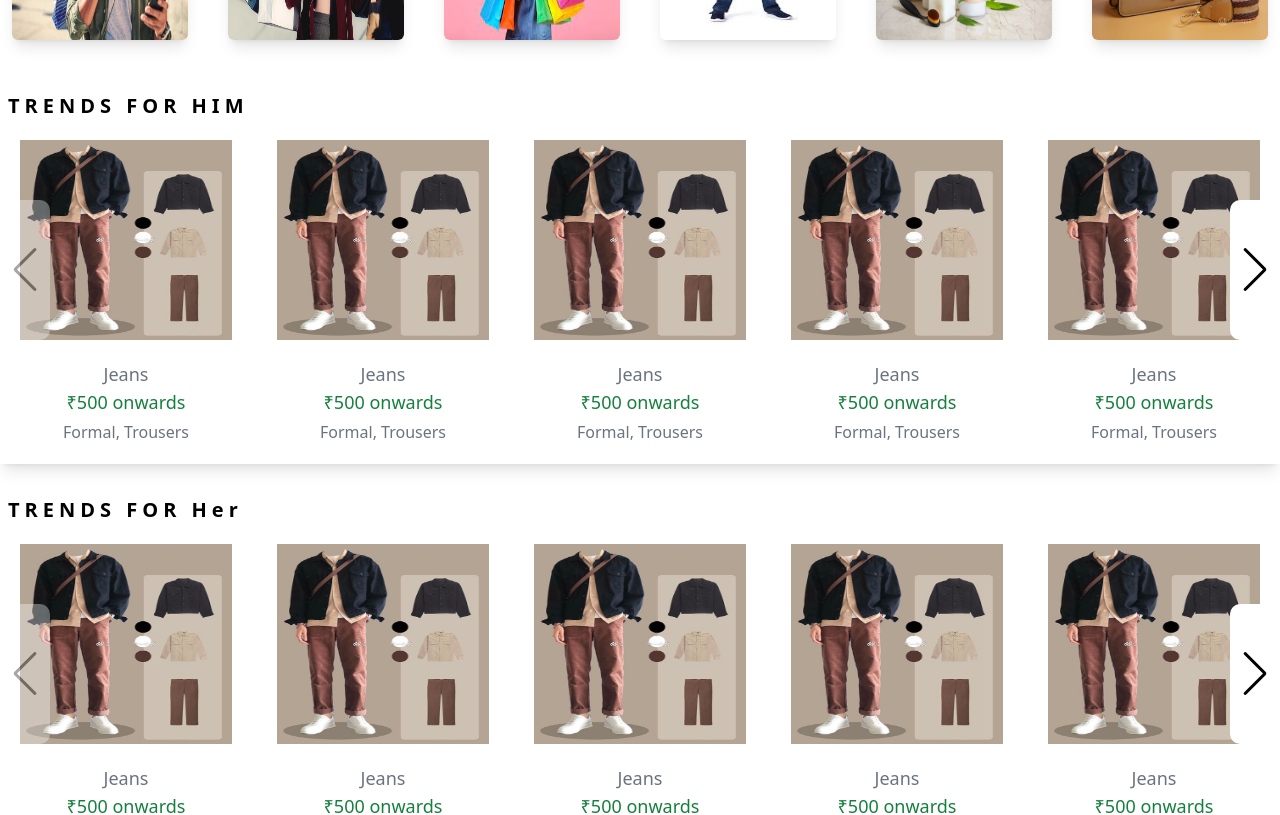
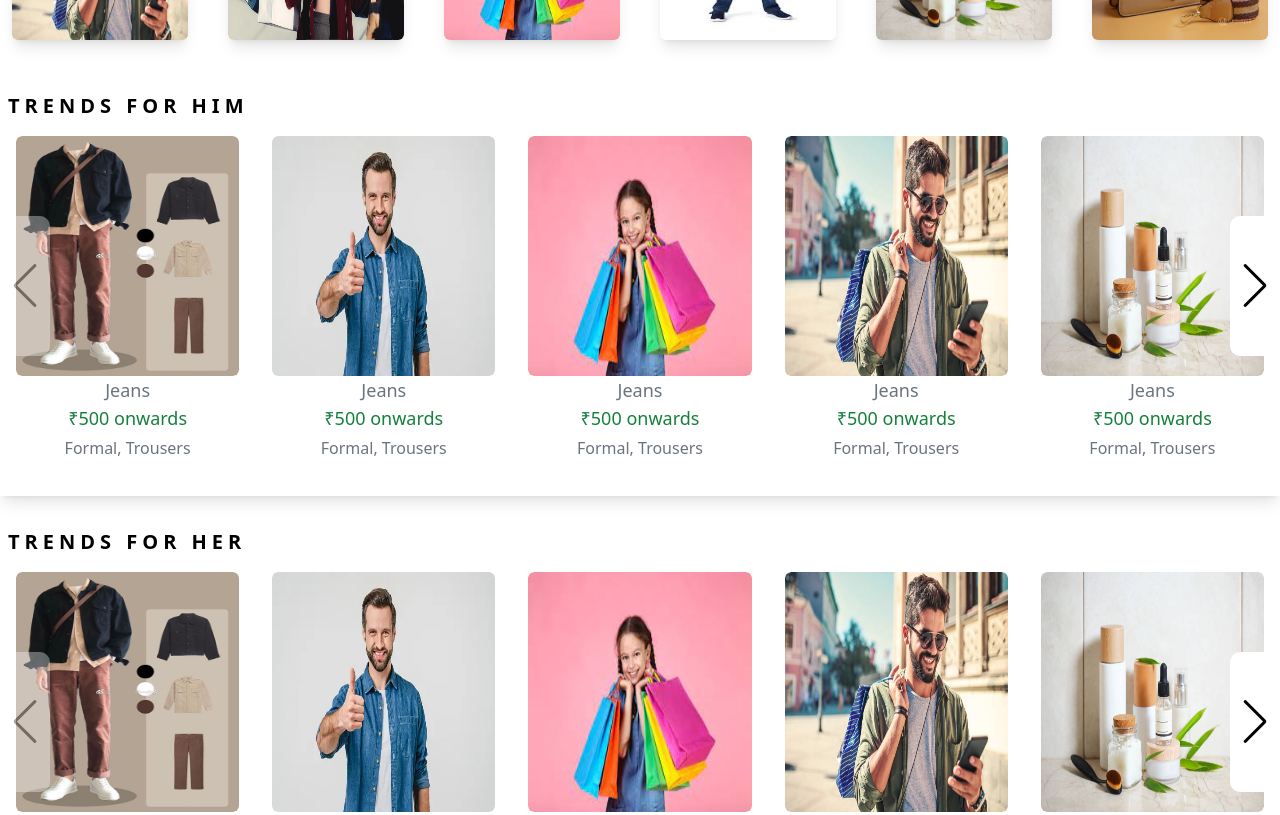
Before and after one commit to anshCoderZbar/ecommerce, a Next.js app: page / in a window 1280 px wide. Shown: the part 760-1575 px from the top of the page. Built offline with nearby package versions, Linux system fonts and the light colour scheme.

Commit message:
remove bug

```diff
--- a/components/Category-Card/index.jsx
+++ b/components/Category-Card/index.jsx
@@ -3,12 +3,14 @@ import Image from "next/image";
 
 export const CategoryCard = ({ data }) => {
   return (
-    <div className="w-fit bg-white dark:bg-dark-background">
-      <Image
-        src={data?.img}
-        alt="Product"
-        className="w-44 h-44 object-center sm:h-48 sm:w-48 md:h-48 md:w-48 lg:h-60 lg:w-72 xl:w-72 xl:h-60 bg-white dark:bg-dark-background p-3 md:p-4 lg:p-5"
-      />
+    <div className="w-fit bg-white dark:bg-dark-background p-4">
+      <div className="rounded-md overflow-hidden">
+        <Image
+          src={data?.img}
+          alt="Product"
+          className="w-44 h-44 rounded-md sm:h-48 sm:w-48 md:h-48 md:w-48 lg:h-60 lg:w-72 xl:w-72 xl:h-60 bg-white dark:bg-dark-background  transition-all hover:scale-110"
+        />
+      </div>
       <div className="px-1 pb-4">
         <div className="text-gray-500 dark:text-gray-50 text-base lg:text-lg text-center ">
           {data?.category}
--- a/components/Product-categories/index.jsx
+++ b/components/Product-categories/index.jsx
@@ -7,13 +7,13 @@ import { CategoryCard } from "components/Category-Card";
 export const ProductCategories = (props) => {
   return (
     <Swiper
-      spaceBetween={5}
+      spaceBetween={1}
       slidesPerView={2}
       modules={[Navigation]}
       navigation
       className="bg-white dark:bg-dark-background py-5 shadow-lg dark:shadow-none"
       breakpoints={{
-        400: {
+        450: {
           slidesPerView: 3,
         },
         750: {
@@ -25,7 +25,7 @@ export const ProductCategories = (props) => {
         1200: {
           slidesPerView: 5,
         },
-        1600: {
+        2000: {
           slidesPerView: 6,
         },
       }}
@@ -34,7 +34,7 @@ export const ProductCategories = (props) => {
         return (
           <SwiperSlide
             key={i}
-            className=" bg-white dark:bg-dark-background rounded overflow-hidden"
+            className=" bg-red dark:bg-dark-background  overflow-hidden"
           >
             <CategoryCard data={data} />
           </SwiperSlide>
--- a/mock/categories/Men.js
+++ b/mock/categories/Men.js
@@ -11,34 +11,34 @@ export const MenCategory = [
     price: "₹500",
     category: "Jeans",
     desc: "Formal, Trousers",
-    img: require("app/assets/products/product1.jpg"),
+    img: require("app/assets/products/menbanner.webp"),
   },
   {
     id: 3,
     price: "₹500",
     category: "Jeans",
     desc: "Formal, Trousers",
-    img: require("app/assets/products/product1.jpg"),
+    img: require("app/assets/banner/logo3.jpg"),
   },
   {
     id: 4,
     price: "₹500",
     category: "Jeans",
     desc: "Formal, Trousers",
-    img: require("app/assets/products/product1.jpg"),
+    img: require("app/assets/banner/logo1.jpg"),
   },
   {
     id: 5,
     price: "₹500",
     category: "Jeans",
     desc: "Formal, Trousers",
-    img: require("app/assets/products/product1.jpg"),
+    img: require("app/assets/banner/logo5.jpg"),
   },
   {
     id: 6,
     price: "₹500",
     category: "Jeans",
     desc: "Formal, Trousers",
-    img: require("app/assets/products/product1.jpg"),
+    img: require("app/assets/banner/logo6.jpg"),
   },
 ];
--- a/pages/index.jsx
+++ b/pages/index.jsx
@@ -27,7 +27,7 @@ export default function Home() {
           <div className="container mx-auto py-4">
             <div className="flex justify-between items-center px-2">
               <h2 className="text-base sm:text-xl tracking-[5px] font-bold">
-                TRENDS FOR Her
+                TRENDS FOR HER
               </h2>
             </div>
             <LatestCollection />
```
